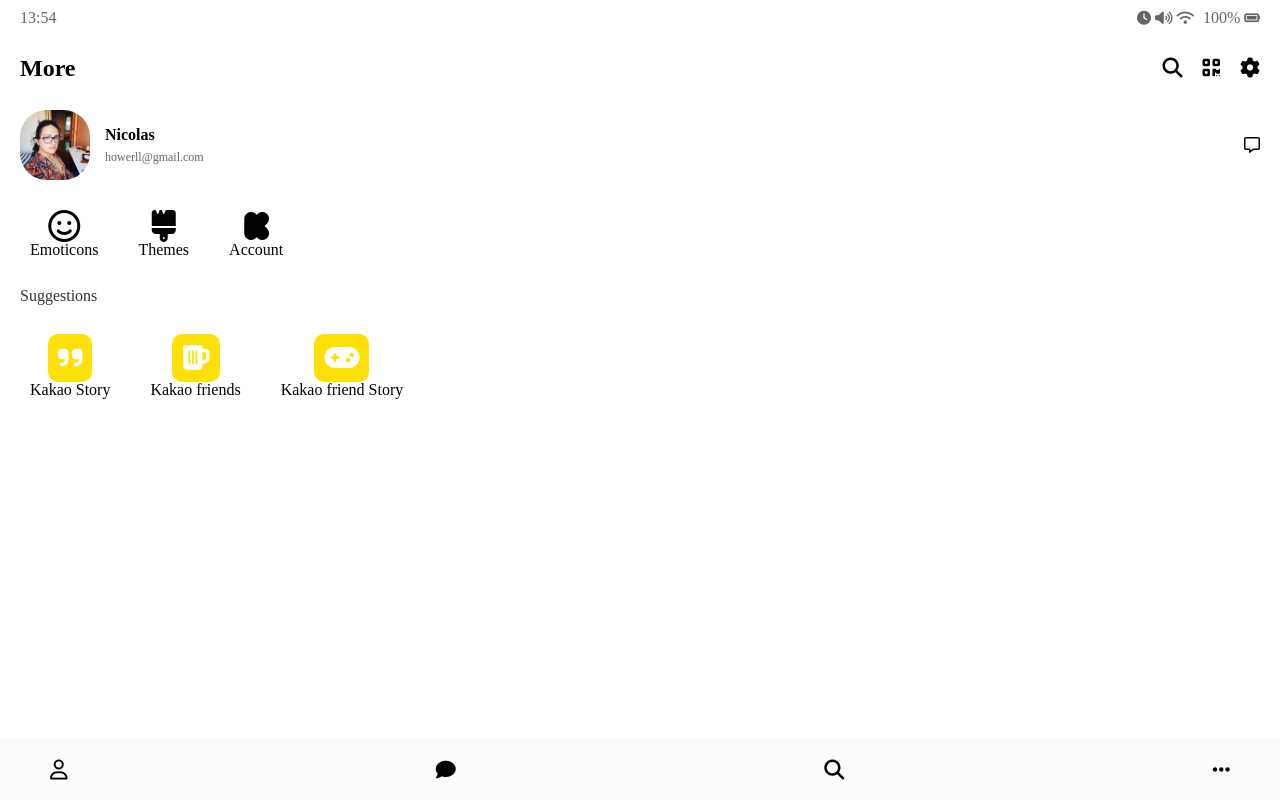
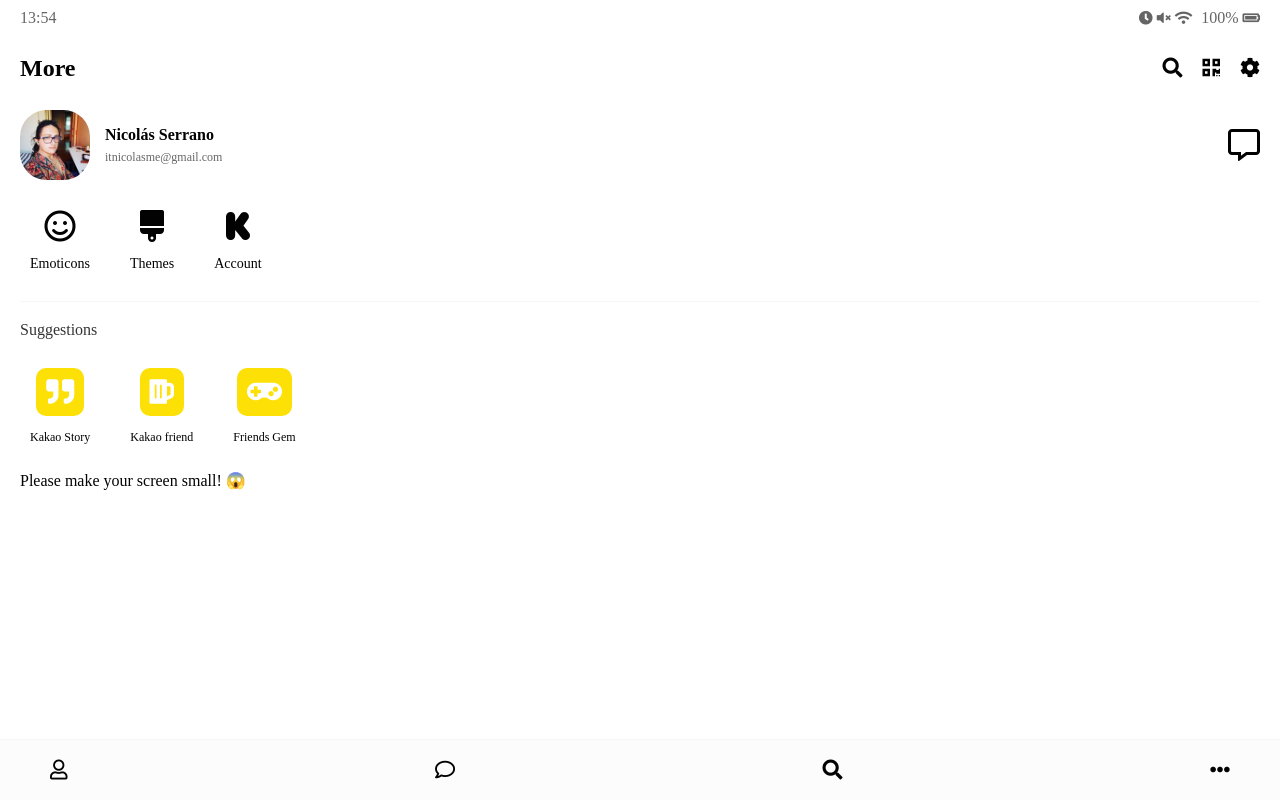
Before and after one commit to alynlee/kakao-clone, a plain HTML site: page more.html in a window 1280 px wide. Drawn offline with Linux system fonts and the light colour scheme.

Commit message:
change more html

```diff
--- a/more.html
+++ b/more.html
@@ -3,28 +3,27 @@
   <head>
     <meta charset="UTF-8" />
     <meta name="viewport" content="width=device-width, initial-scale=1.0" />
-    <script
-      src="https://kit.fontawesome.com/911bbd475a.js"
+    <meta http-equiv="X-UA-Compatible" content="ie=edge" />
+    <link
+      rel="stylesheet"
+      href="https://use.fontawesome.com/releases/v5.7.2/css/all.css"
+      integrity="sha384-fnmOCqbTlWIlj8LyTjo7mOUStjsKC4pOpQbqyi7RrhN7udi9RwhKkMHpvLbHG9Sr"
       crossorigin="anonymous"
-    ></script>
+    />
     <link rel="stylesheet" href="css/styles.css" />
     <title>More | Kakao Clone</title>
   </head>
   <body>
     <div class="status-bar">
       <div class="status-bar__column">
-        <span class="status-bar__clock">
-          13:54
-        </span>
+        <span class="status-bar__clock">13:54 </span>
       </div>
       <div class="status-bar__column">
         <i class="fas fa-clock"></i>
-        <i class="fas fa-volume-up"></i>
+        <i class="fas fa-volume-mute"></i>
         <i class="fas fa-wifi"></i>
-        <span class="status-bar__battery-level">
-          100%
-          <i class="fas fa-battery-full"></i>
-        </span>
+        <span class="status-bar__battery-level">100%</span>
+        <i class="fas fa-battery-full"></i>
       </div>
     </div>
     <header class="header">
@@ -39,26 +38,28 @@
           <i class="fas fa-qrcode"></i>
         </span>
         <span class="header__icon">
-          <i class="fas fa-cog"></i>
+          <a href="settings.html">
+            <i class="fas fa-cog"></i>
+          </a>
         </span>
       </div>
     </header>
     <main class="more">
       <header class="more__header">
-        <div class="friends__friend friend">
+        <div class="friends__friend friend friend--lg">
           <div class="friend__column">
             <img src="images/avatar.jpg" class="g-avatar friend__avatar" />
             <div class="friend__content">
               <span class="friend__name">
-                Nicolas
+                Nicolás Serrano
               </span>
               <span class="friend__status">
-                howerll@gmail.com
+                itnicolasme@gmail.com
               </span>
             </div>
           </div>
           <div class="friend__column">
-            <i class="far fa-comment-alt"></i>
+            <i class="far fa-comment-alt fa-2x"></i>
           </div>
         </div>
         <ul class="more__btn-list">
@@ -66,7 +67,7 @@
             <span class="more__btn-icon">
               <i class="far fa-smile fa-2x"></i>
             </span>
-            <span class="more_btn-title">
+            <span class="more__btn-title">
               Emoticons
             </span>
           </li>
@@ -74,68 +75,70 @@
             <span class="more__btn-icon">
               <i class="fas fa-brush fa-2x"></i>
             </span>
-            <span class="more_btn-title">
+            <span class="more__btn-title">
               Themes
             </span>
           </li>
           <li class="more__btn">
-            <span class="more__btn-icon"></span>
+            <span class="more__btn-icon">
               <i class="fab fa-kickstarter-k fa-2x"></i>
             </span>
-            <span class="more_btn-title">
+            <span class="more__btn-title">
               Account
             </span>
           </li>
         </ul>
       </header>
-
-      <section class="more__suggenstions">
+      <section class="more__suggestions">
         <h5 class="more__title">Suggestions</h5>
         <ul class="more__suggestions-list">
           <li class="more__suggestion suggestion">
             <span class="suggestion__icon">
               <i class="fas fa-quote-right"></i>
             </span>
-            <span class="suggenstion__title">Kakao Story</span>
+            <span class="suggestion__title">Kakao Story</span>
           </li>
           <li class="more__suggestion suggestion">
             <span class="suggestion__icon">
-              <i class="fas fa-beer"></i>
+              <i class="fas fa-beer fa-2x"></i>
             </span>
-            <span class="suggenstion__title">Kakao friends</span>
+            <span class="suggestion__title">Kakao friend</span>
           </li>
           <li class="more__suggestion suggestion">
             <span class="suggestion__icon">
-              <i class="fas fa-gamepad"></i>
+              <i class="fas fa-gamepad fa-2x"></i>
             </span>
-            <span class="suggenstion__title">Kakao friend Story</span>
+            <span class="suggestion__title">Friends Gem</span>
           </li>
         </ul>
       </section>
     </main>
     <nav class="nav">
       <ul class="nav__list">
-        <li class="nva__list-item">
+        <li class="nav__list-item">
           <a href="friends.html" class="nav__list-link">
-            <i class="far fa-user"></i>
+            <i class="far fa-user"></i
+          ></a>
+        </li>
+        <li class="nav__list-item">
+          <a href="index.html" class="nav__list-link">
+            <i class="far fa-comment"></i>
           </a>
         </li>
-        <li class="nva__list-item">
-          <a href="index.html" class="nav__list-link">
-            <i class="fas fa-comment"></i>
-          </a>
-        </li>
-        <li class="nva__list-item">
+        <li class="nav__list-item">
           <a href="find.html" class="nav__list-link">
             <i class="fas fa-search"></i>
           </a>
         </li>
-        <li class="nva__list-item">
+        <li class="nav__list-item">
           <a href="more.html" class="nav__list-link">
-            <i class="class fas fa-ellipsis-h"></i>
+            <i class="fas fa-ellipsis-h"></i>
           </a>
         </li>
       </ul>
     </nav>
+    <div class="bigScreen">
+      <span class="bigScreen__text">Please make your screen small! 😱</span>
+    </div>
   </body>
 </html>
```
